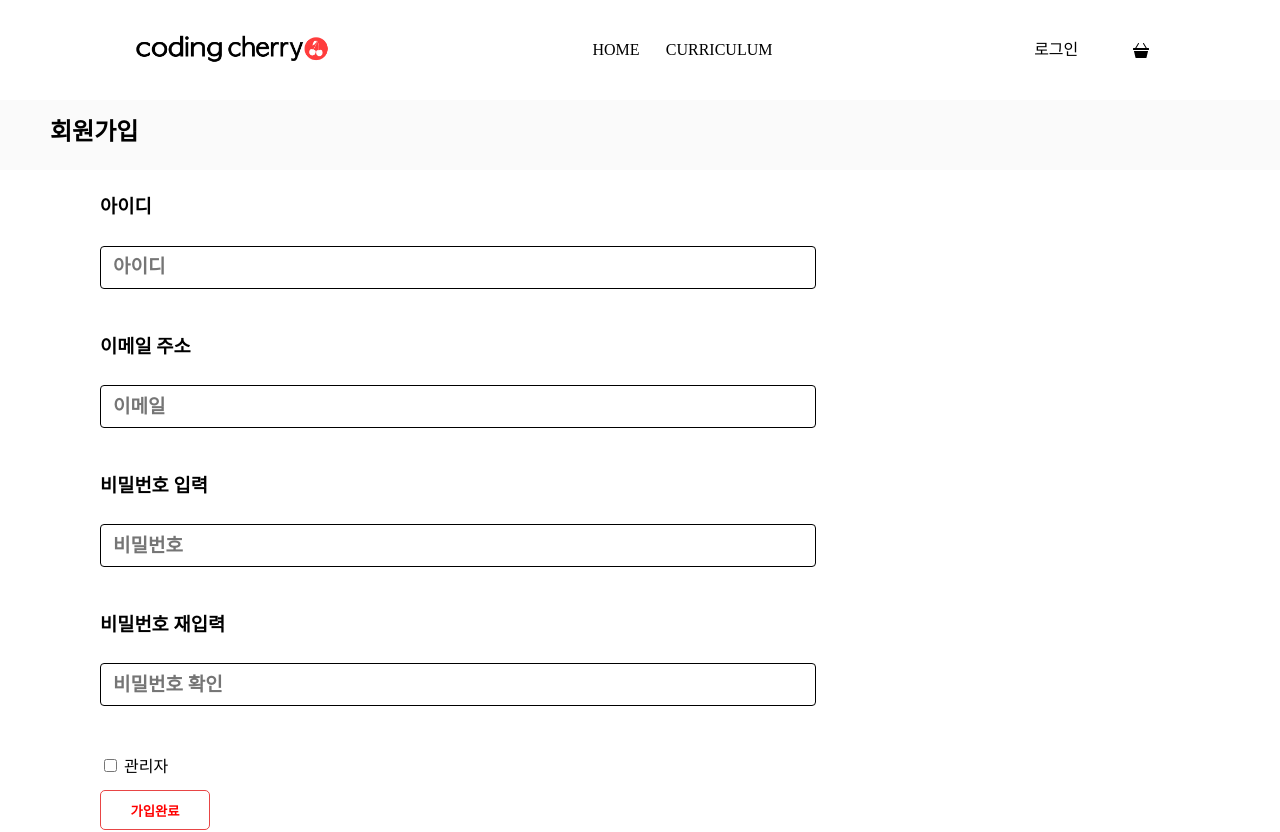
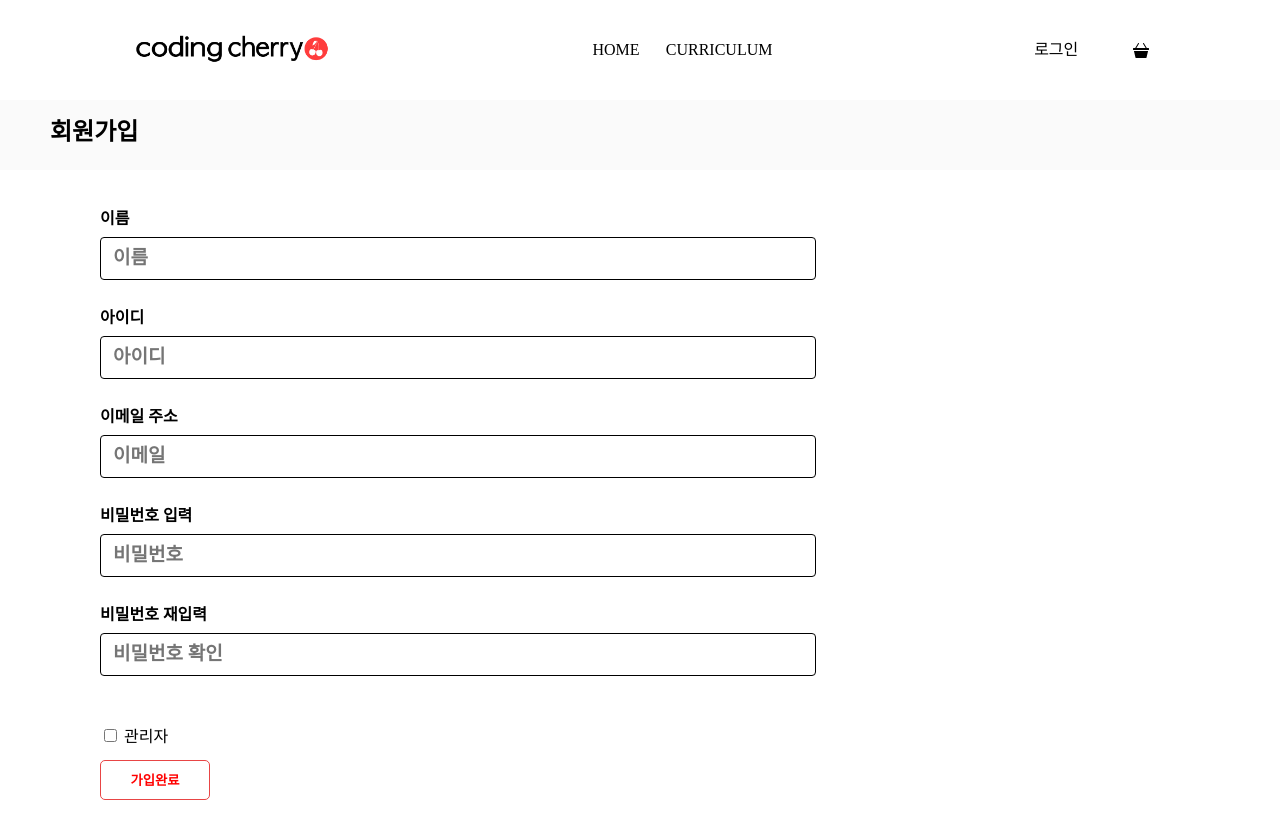
Before and after one commit to Hanghea99clone/CherryCoding-Front, a React (Create React App) app: page /signup in a window 1280 px wide. Shown: the top 832 px of the page. Built offline with nearby package versions, Linux system fonts and the light colour scheme; a web font is replaced by a local one.

Commit message:
Docs: 로그인 회원가입 기능 완료

```diff
--- a/src/components/Header.jsx
+++ b/src/components/Header.jsx
@@ -1,20 +1,27 @@
-import React, { useState } from "react";
+import React, { useEffect, useState } from "react";
 import { BsFillBasket3Fill } from "react-icons/bs";
-//import { FaUserAlt } from "react-icons/fa";
-import { useDispatch } from "react-redux";
+import { FaUserAlt } from "react-icons/fa";
+import { useDispatch, useSelector } from "react-redux";
 import { Link } from "react-router-dom";
 import styled from "styled-components";
 import codingcherrylogo from "../asset/codingcherrylogo.png";
 import { toggle } from "../redux/module/login";
+import isLogin from "../util/token";
 
 function Header() {
   const [login, setLogin] = useState(true);
   const dispatch = useDispatch();
+  const logininfo = useSelector((state) => state);
+  const userName = JSON.parse(localStorage.getItem("userInfo"));
 
-  const modalOpenClose = () => {
+  const modalOpenOpen = () => {
     setLogin(login);
     dispatch(toggle(login));
   };
+
+  useEffect(() => {
+    dispatch(toggle(!login));
+  }, [logininfo.login]);
 
   return (
     <HeaderContainer>
@@ -29,14 +36,16 @@ function Header() {
           <span>CURRICULUM</span>
         </HeaderAreaSpan>
         <HeaderBoxDiv>
-          <div>
-            <HeaderLoginBtn onClick={modalOpenClose}>로그인</HeaderLoginBtn>
-          </div>
-
-          {/* <div>
-            <HeaderFaUserAlt />
-            <span>이름</span>
-          </div> */}
+          {isLogin() ? (
+            <div>
+              <FaUserAlt />
+              <span>{userName.userName}</span>
+            </div>
+          ) : (
+            <div>
+              <HeaderLoginBtn onClick={modalOpenOpen}>로그인</HeaderLoginBtn>
+            </div>
+          )}
           <BsFillBasket3Fill />
         </HeaderBoxDiv>
       </HeaderBox>
--- a/src/components/Modallogin.jsx
+++ b/src/components/Modallogin.jsx
@@ -4,6 +4,8 @@ import { useNavigate } from "react-router-dom";
 import styled from "styled-components";
 import { toggle } from "../redux/module/login";
 import Button from "./Button";
+import { __postLogin } from "../redux/module/postLogin";
+import isLogin from "../util/token";
 
 function Modallogin() {
   const modal = useSelector((state) => state.modal);
@@ -17,7 +19,11 @@ function Modallogin() {
   } = useForm();
 
   const onValid = (data) => {
-    console.log(data);
+    const loginInfo = {
+      username: data.id,
+      password: data.password,
+    };
+    dispatch(__postLogin(loginInfo));
   };
 
   const modalOpenClose = () => {
--- a/src/pages/Registration.jsx
+++ b/src/pages/Registration.jsx
@@ -1,5 +1,6 @@
 import React, { useState } from "react";
 import { useForm } from "react-hook-form";
+import { useDispatch } from "react-redux";
 import styled from "styled-components";
 import Button from "../components/Button";
 import Footer from "../components/Footer";
@@ -13,6 +14,7 @@ function Registration() {
     handleSubmit,
     formState: { errors },
   } = useForm();
+  const dispatch = useDispatch();
 
   function onChangeimge(e) {
     const img = e.target.files[0];
--- a/src/pages/Signup.jsx
+++ b/src/pages/Signup.jsx
@@ -5,7 +5,8 @@ import Button from "../components/Button";
 import Footer from "../components/Footer";
 import Header from "../components/Header";
 import Modallogin from "../components/Modallogin";
-import { useSelector } from "react-redux";
+import { useDispatch, useSelector } from "react-redux";
+import { __postRegister } from "../redux/module/signup";
 
 function Signup() {
   const {
@@ -16,13 +17,15 @@ function Signup() {
   } = useForm();
 
   const modal = useSelector((state) => state.modal);
+  //const signup = useSelector((state) => console.log(state));
   const [isCheckAll, setIsCheckAll] = useState(false);
+  const dispatch = useDispatch();
 
   function changeAllCheck(e) {
     setIsCheckAll(e.target.checked);
   }
 
-  const onValid = (data) => {
+  const onValid = async (data) => {
     if (isCheckAll && !data.adminPasswd) {
       alert("관리자 비밀번호를 입력해주세요.");
       return;
@@ -31,7 +34,16 @@ function Signup() {
       alert("입력하신 2개의 비밀번호가 일치하지 않습니다.");
       return;
     }
-    console.log(data);
+
+    const userInfo = {
+      username: data.id,
+      password: data.password,
+      nickname: data.nickname,
+      email: data.email,
+      adminToken: "dajfhasdf",
+      admin: false,
+    };
+    dispatch(__postRegister(userInfo));
     reset();
   };
 
@@ -46,14 +58,25 @@ function Signup() {
         <SignupBox>
           <SignupForm onSubmit={handleSubmit(onValid)}>
             <SignupInputArea>
-              <h3>아이디</h3>
+              <h4>이름</h4>
+              <Signupinput
+                {...register("nickname", {
+                  required: "이름을 입력해주세요.",
+                  maxLength: {
+                    value: 10,
+                    message: "10글자 이하이어야 합니다.",
+                  },
+                })}
+                type="text"
+                placeholder="이름"
+              />
+            </SignupInputArea>
+            <span>{errors?.nickname?.message}</span>
+            <SignupInputArea>
+              <h4>아이디</h4>
               <Signupinput
                 {...register("id", {
                   required: "아이디를 입력해주세요.",
-                  minLength: {
-                    value: 10,
-                    message: "10글자 이상이어야 합니다.",
-                  },
                 })}
                 type="text"
                 placeholder="아이디"
@@ -61,7 +84,7 @@ function Signup() {
             </SignupInputArea>
             <span>{errors?.id?.message}</span>
             <SignupInputArea>
-              <h3>이메일 주소</h3>
+              <h4>이메일 주소</h4>
               <Signupinput
                 {...register("email", {
                   required: "이메일를 입력해주세요.",
@@ -76,7 +99,7 @@ function Signup() {
             </SignupInputArea>
             <span>{errors?.email?.message}</span>
             <SignupInputArea>
-              <h3>비밀번호 입력</h3>
+              <h4>비밀번호 입력</h4>
               <Signupinput
                 type="password"
                 {...register("password", {
@@ -93,7 +116,7 @@ function Signup() {
             </SignupInputArea>
             <span>{errors?.password?.message}</span>
             <SignupInputArea>
-              <h3>비밀번호 재입력</h3>
+              <h4>비밀번호 재입력</h4>
               <Signupinput
                 type="password"
                 {...register("passwordCheck", {
@@ -121,7 +144,7 @@ function Signup() {
             </SignupCheckBox>
             {isCheckAll ? (
               <div>
-                <h3>관리자 비밀번호</h3>
+                <h4>관리자 비밀번호</h4>
                 <Signupinput
                   type="password"
                   {...register("adminPasswd", {
--- a/src/redux/config/configStore.jsx
+++ b/src/redux/config/configStore.jsx
@@ -1,9 +1,13 @@
 import { configureStore } from "@reduxjs/toolkit";
 import modallogin from "../module/login";
+import register from "../module/signup";
+import postLogin from "../module/postLogin";
 
 const store = configureStore({
   reducer: {
     modal: modallogin.reducer,
+    register: register.reducer,
+    login: postLogin.reducer,
   },
 });
 
--- /dev/null
+++ b/src/redux/module/postLogin.js
@@ -0,0 +1,58 @@
+import { createAsyncThunk, createSlice } from "@reduxjs/toolkit";
+import axios from "axios";
+import HandleToken from "../../util/HandleToken";
+
+export const __postLogin = createAsyncThunk(
+  "postLogin",
+  async (datas, thunkAPI) => {
+    try {
+      const response = await axios.post(
+        "http://3.37.146.173:8080/api/user/login",
+        datas
+      );
+      localStorage.setItem(
+        "userInfo",
+        JSON.stringify({
+          userName: `${response.data.data.username}`,
+        })
+      );
+      HandleToken(response.headers.authorization);
+      return thunkAPI.fulfillWithValue(response.data);
+    } catch (e) {
+      alert(
+        e.response.status === 400
+          ? "로그인에 실패하였습니다"
+          : "문제가 생겼습니다."
+      );
+    }
+  }
+);
+
+const initialState = {
+  user: null,
+  isLoading: false,
+  error: null,
+};
+
+const postLogin = createSlice({
+  name: "postLogin",
+  initialState,
+  reducers: {},
+  extraReducers: (builder) => {
+    builder.addCase(__postLogin.pending, (state) => {
+      state.isLoading = true;
+      state.error = null;
+    });
+    builder.addCase(__postLogin.fulfilled, (state, action) => {
+      state.isLoading = false;
+      state.user = action.payload;
+      state.error = null;
+    });
+    builder.addCase(__postLogin.rejected, (state, action) => {
+      state.isLoading = false;
+      state.error = action.payload;
+    });
+  },
+});
+
+export default postLogin;
--- /dev/null
+++ b/src/redux/module/signup.js
@@ -0,0 +1,46 @@
+import { createAsyncThunk, createSlice } from "@reduxjs/toolkit";
+import axios from "axios";
+
+export const __postRegister = createAsyncThunk(
+  "register",
+  async (datas, thunkAPI) => {
+    try {
+      const response = await axios.post(
+        "http://3.37.146.173:8080/api/user/signup",
+        datas
+      );
+      return thunkAPI.fulfillWithValue(response.data);
+    } catch (e) {
+      console.log(e);
+    }
+  }
+);
+
+const initialState = {
+  user: null,
+  isLoading: false,
+  error: null,
+};
+
+const register = createSlice({
+  name: "loginDiary",
+  initialState,
+  reducers: {},
+  extraReducers: (builder) => {
+    builder.addCase(__postRegister.pending, (state) => {
+      state.isLoading = true;
+      state.error = null;
+    });
+    builder.addCase(__postRegister.fulfilled, (state, action) => {
+      state.isLoading = false;
+      state.user = action.payload;
+      state.error = null;
+    });
+    builder.addCase(__postRegister.rejected, (state, action) => {
+      state.isLoading = false;
+      state.error = action.payload;
+    });
+  },
+});
+
+export default register;
--- /dev/null
+++ b/src/util/HandleToken.js
@@ -0,0 +1,5 @@
+const HandleToken = (token) => {
+  document.cookie = `access_token=${token}; path=/`;
+};
+
+export default HandleToken;
--- /dev/null
+++ b/src/util/token.js
@@ -0,0 +1,5 @@
+import Cookies from "js-cookie";
+
+const isLogin = () => !!Cookies.get("access_token");
+
+export default isLogin;
```
